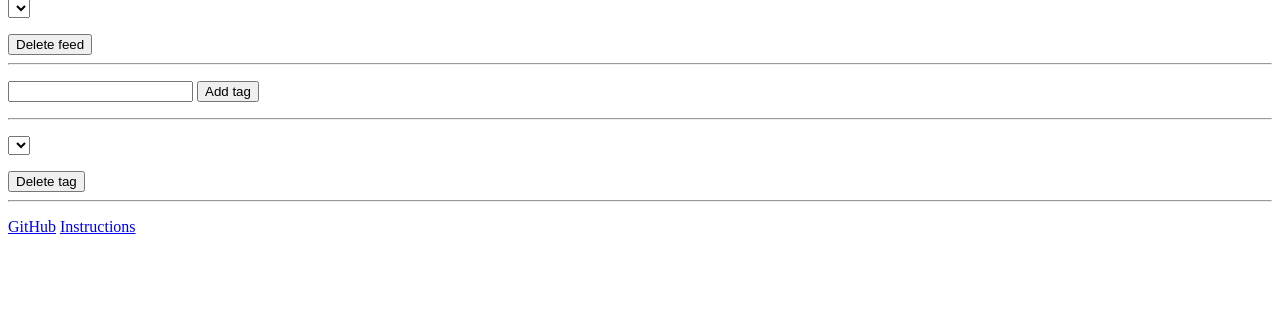
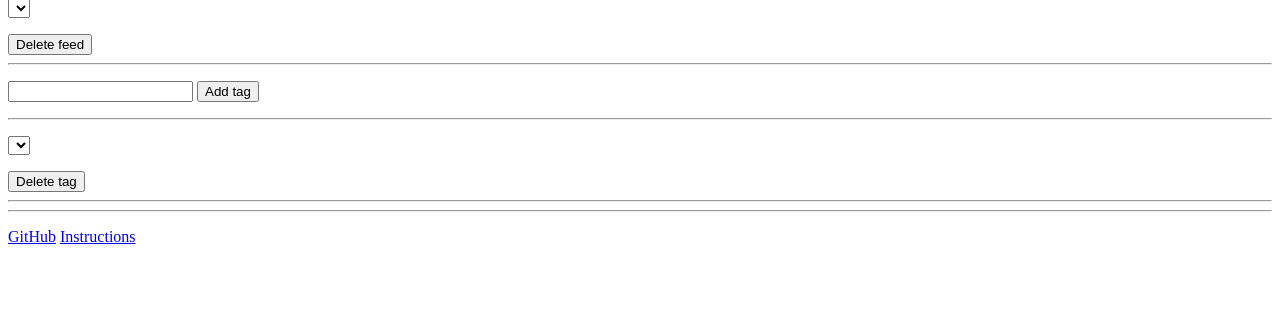
Before and after one commit to steins-feed/steins-feed, a Flask app: template templates/settings.html in a window 1280 px wide. Shown: the part 356-678 px from the top of the page. Run offline with Flask 2, Linux system fonts and the light colour scheme; the template is opened without the code that fills it, so the values that code supplies are empty; parts of the project's set-up code (start-up, migrations or seed data) failed here and were passed over.

Commit message:
Add spacing.

```diff
--- a/templates/settings.html
+++ b/templates/settings.html
@@ -6,9 +6,11 @@
 {% endblock %}
 
 {% block body %}
-<hr>
+<hr class="article-hr">
+
 # for lang_it in feeds_lang
 <p>{{ lang_it.value }} feeds:</p>
+
 <select name="displayed_{{ lang_it.name }}" size=10 style="width: 200px;" multiple>
 # for row_it in feeds_lang[lang_it]
 <option value={{ row_it.FeedID }}>
@@ -16,9 +18,11 @@
 </option>
 # endfor
 </select>
+
 <button onclick="toggle_display('{{ lang_it.name }}')" type="button">
 <i class="material-icons">compare_arrows</i>
 </button>
+
 <select name="hidden_{{ lang_it.name }}" size=10 style="width: 200px;" multiple>
 # for row_it in feeds_lang_not[lang_it]
 <option value={{ row_it.FeedID }}>
@@ -27,7 +31,9 @@
 # endfor
 </select>
 # endfor
-<hr>
+
+<hr class="article-hr">
+
 <form method="post" action="{{ url_for('overview.add_feed') }}">
 <p>
 Title:<br>
@@ -54,7 +60,9 @@ Full text and everything
 </p>
 <input type="submit" value="Add feed">
 </form>
-<hr>
+
+<hr class="article-hr">
+
 <form method="post" action="{{ url_for('overview.delete_feed') }}">
 <p>
 <select name="feed">
@@ -67,14 +75,18 @@ Full text and everything
 </p>
 <input type="submit" value="Delete feed">
 </form>
-<hr>
+
+<hr class="article-hr">
+
 <form method="post" action="{{ url_for('overview.add_tag') }}">
 <p>
 <input type="text" name="tag">
 <input type="submit" value="Add tag">
 </p>
 </form>
-<hr>
+
+<hr class="article-hr">
+
 <form method="post" action="{{ url_for('overview.delete_tag') }}">
 <p>
 <select name="tag">
@@ -87,4 +99,6 @@ Full text and everything
 </p>
 <input type="submit" value="Delete tag">
 </form>
+
+<hr>
 {% endblock %}
```
